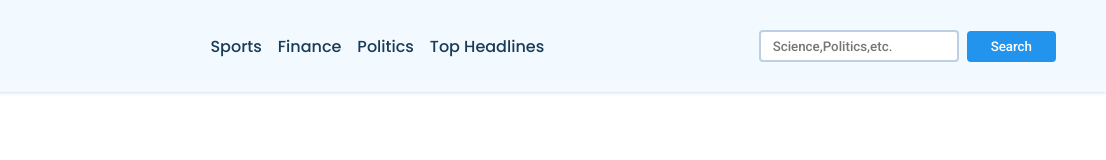
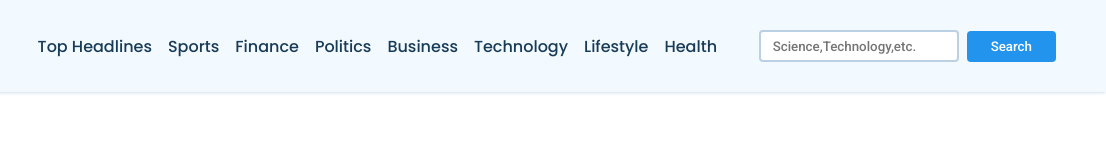
Before and after one commit to pushpendra-patel/Student-Express-News, a plain HTML site: page index.html in a window 1280 px wide. Shown: the full height of the page, 174-1280 px from the left. Drawn offline with Linux system fonts and the light colour scheme; no server answers.

Commit message:
Script tag upper

```diff
--- a/index.html
+++ b/index.html
@@ -8,7 +8,7 @@
     <link rel="stylesheet" href="style.css">
 </head>
 <body>
-
+    <script src="script.js"></script>
     <nav>
         <div class="main-nav container flex">
             <a href="#" onclick="reload()" class="company-logo">
@@ -16,14 +16,18 @@
             </a>
             <div class="nav-links">
                 <ul class="flex">
+                    <li class="hover-link nav-item" id="Top Headlines" onclick="onNavItemClick('Top Headlines')">Top Headlines</li>
                     <li class="hover-link nav-item" id="ipl" onclick="onNavItemClick('ipl')">Sports</li>
                     <li class="hover-link nav-item" id="finance" onclick="onNavItemClick('finance')">Finance</li>
                     <li class="hover-link nav-item" id="politics" onclick="onNavItemClick('politics')">Politics</li>
-                    <li class="hover-link nav-item" id="Top Headlines" onclick="onNavItemClick('Top Headlines')">Top Headlines</li>
+                    <li class="hover-link nav-item" id="Business" onclick="onNavItemClick('Business')">Business</li>
+                    <li class="hover-link nav-item" id="Technology" onclick="onNavItemClick('Technology')">Technology</li>
+                    <li class="hover-link nav-item" id="Lifestyle" onclick="onNavItemClick('Lifestyle')">Lifestyle</li>
+                    <li class="hover-link nav-item" id="Health" onclick="onNavItemClick('Health')">Health</li>
                 </ul>
             </div>
             <div class="search-bar flex">
-                <input id="search-text" type="text" class="news-input" placeholder="Science,Politics,etc.">
+                <input id="search-text" type="text" class="news-input" placeholder="Science,Technology,etc.">
                 <button id="search-button" class="search-button">Search</button>
             </div>
         </div>
@@ -49,6 +53,6 @@
         </div>
     </template>
 
-    <script src="script.js"></script>
+
 </body>
 </html>
```
